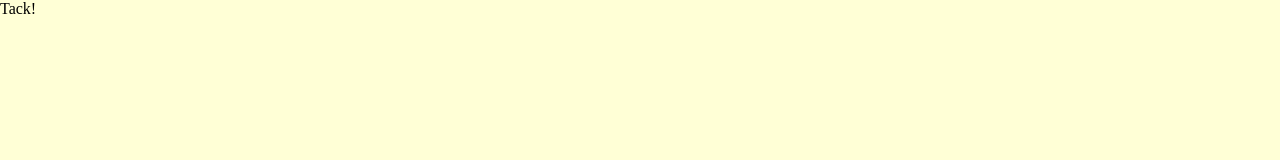
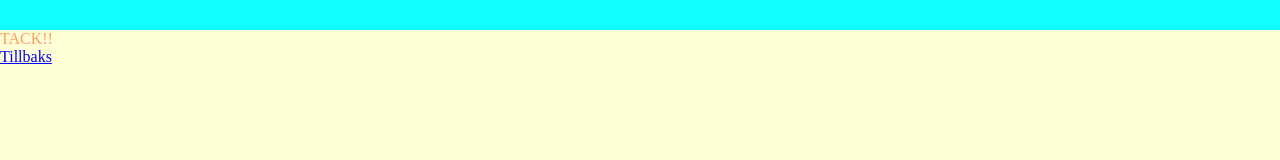
Before and after one commit to Slarvsylt/Slarvsylt.github.io, a plain HTML site: page coolstuff.html in a window 1280 px wide. Drawn offline with Linux system fonts and the light colour scheme.

Commit message:
YEYE back-button from thanks-page

```diff
--- a/coolstuff.html
+++ b/coolstuff.html
@@ -7,6 +7,18 @@
         <meta name="viewport" content="width=device-width, user-scalable=no, minimum-scale=1.0, maximum-scale=1.0">
     </head>
     <body>
-        Tack!
+        <div id="sidebar">
+
+        </div>
+        <div id="wrapper">
+            <div class="main_container">
+                <div class="cool">
+                    TACK!!
+                </div>
+                <a href="index.html">
+                    Tillbaks
+                </a>
+            </div>
+        </div>
     </body>
 </html>
--- a/default.css
+++ b/default.css
@@ -123,6 +123,7 @@ canvas {
   -moz-animation: rt1 0.2s infinite alternate;
   animation: rt1 0.2s infinite alternate;
   cursor: default;
+  position: relative;
 }
 
 .imageClass {
```
